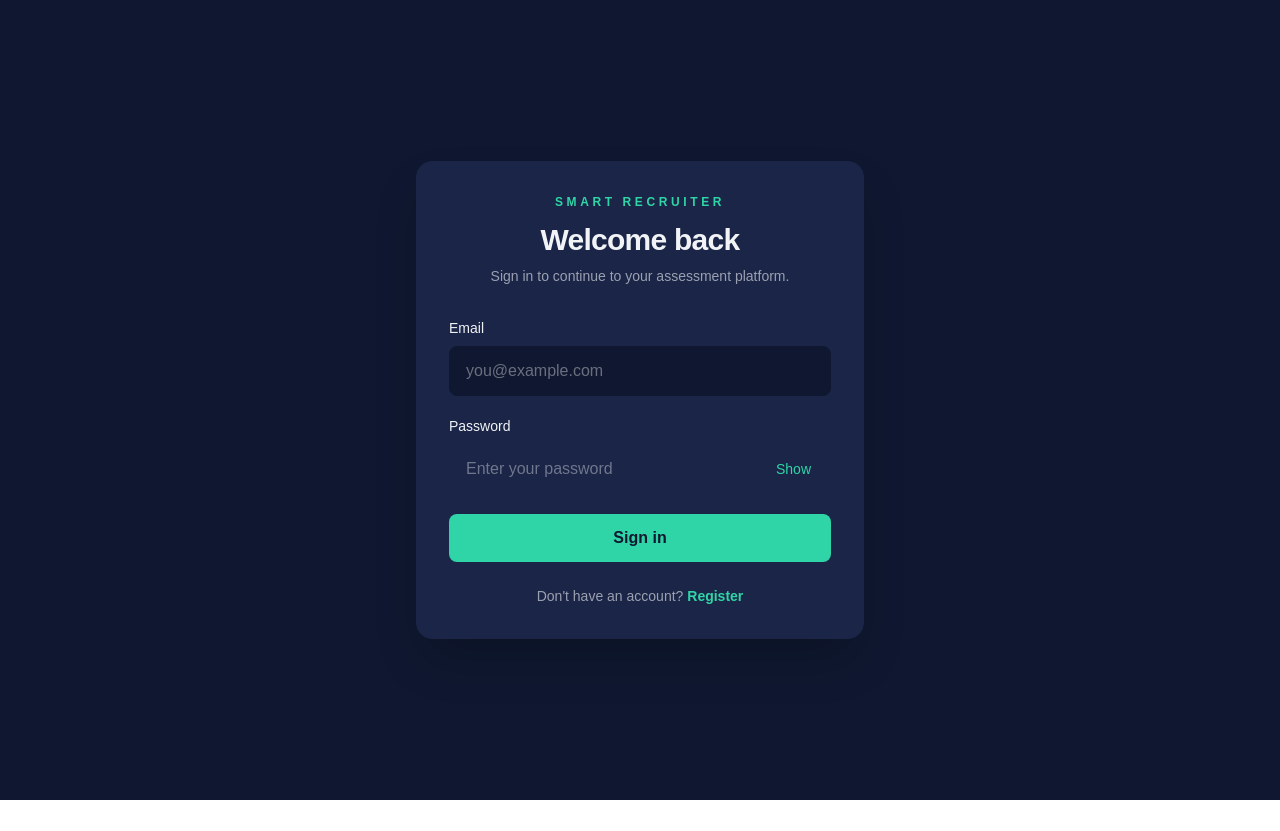
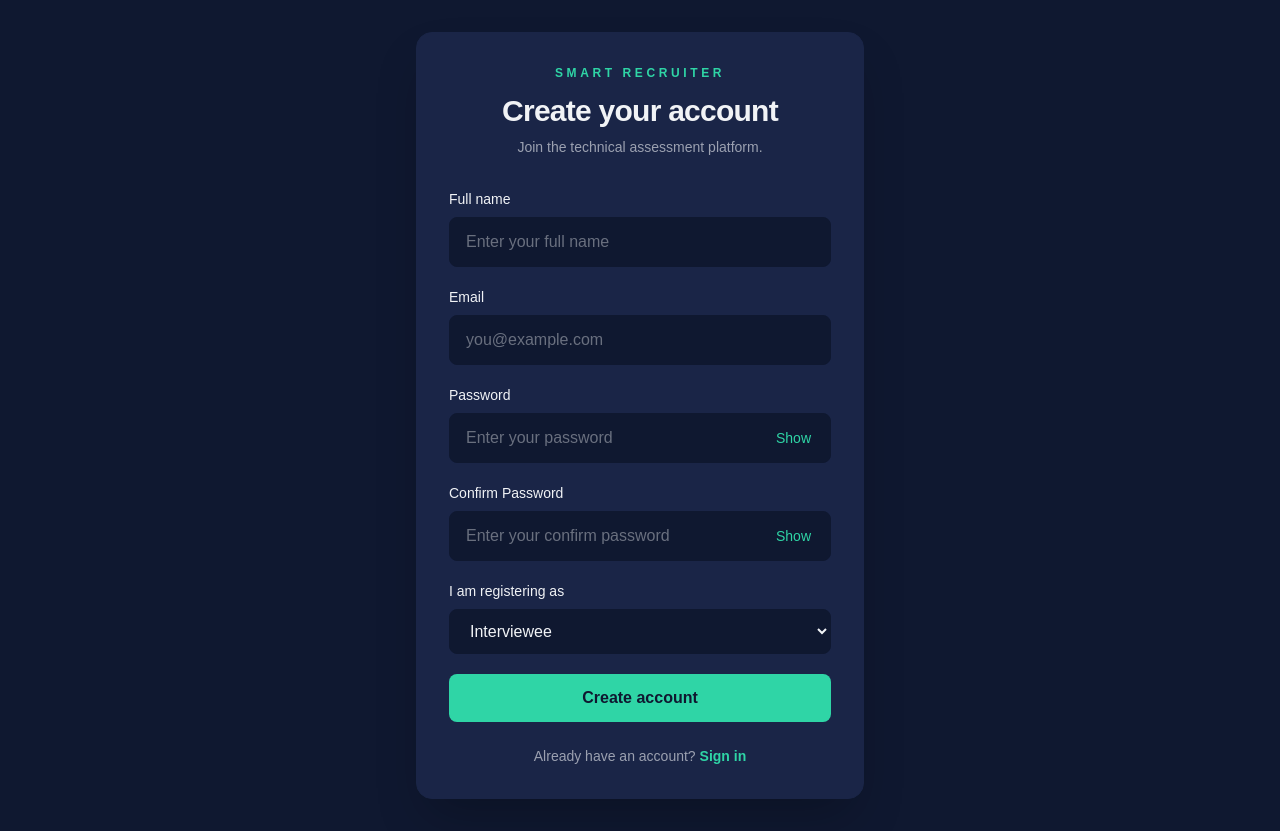
Before and after one commit to lysaomondi/smart-recruiter, a React (Vite) app in the folder frontend/: page / in a window 1280 px wide. Before the commit the page ends 800 px from the top, so only its background shows below. Built offline with nearby package versions, Linux system fonts and the light colour scheme.

Commit message:
feat: build registration interface

```diff
--- a/frontend/src/App.jsx
+++ b/frontend/src/App.jsx
@@ -1,7 +1,7 @@
-import Login from "./pages/auth/Login";
+import Register from "./pages/auth/Register";
 
 function App() {
-  return <Login />;
+  return <Register />;
 }
 
 export default App;
--- a/frontend/src/components/auth/PasswordInput.jsx
+++ b/frontend/src/components/auth/PasswordInput.jsx
@@ -1,6 +1,11 @@
 import { useState } from "react";
 
-function PasswordInput({ value, onChange, name = "password" }) {
+function PasswordInput({
+  value,
+  onChange,
+  name = "password",
+  label = "Password",
+}) {
   const [showPassword, setShowPassword] = useState(false);
 
   return (
@@ -9,7 +14,7 @@ function PasswordInput({ value, onChange, name = "password" }) {
         htmlFor={name}
         className="mb-2 block text-sm font-medium text-[#F1F3F6]"
       >
-        Password
+        {label}
       </label>
 
       <div className="relative">
@@ -19,8 +24,8 @@ function PasswordInput({ value, onChange, name = "password" }) {
           type={showPassword ? "text" : "password"}
           value={value}
           onChange={onChange}
-          placeholder="Enter your password"
-          className="w-full rounded-lg border border-[#1A2547] bg-[#1A2547] px-4 py-3 pr-20 text-[#F1F3F6] outline-none transition placeholder:text-[#F1F3F6]/40 focus:border-[#2FD5A6] focus:ring-2 focus:ring-[#2FD5A6]/20"
+          placeholder={`Enter your ${label.toLowerCase()}`}
+          className="w-full rounded-lg border border-[#0F1830] bg-[#0F1830] px-4 py-3 pr-20 text-[#F1F3F6] outline-none transition placeholder:text-[#F1F3F6]/40 focus:border-[#2FD5A6] focus:ring-2 focus:ring-[#2FD5A6]/20"
         />
 
         <button
--- a/frontend/src/pages/auth/Register.jsx
+++ b/frontend/src/pages/auth/Register.jsx
@@ -0,0 +1,281 @@
+import { useState } from "react";
+import PasswordInput from "../../components/auth/PasswordInput";
+
+function Register() {
+  const [formData, setFormData] = useState({
+    fullName: "",
+    email: "",
+    password: "",
+    confirmPassword: "",
+    role: "interviewee",
+  });
+
+  const [errors, setErrors] = useState({});
+  const [isLoading, setIsLoading] = useState(false);
+  const [successMessage, setSuccessMessage] = useState("");
+
+  function handleChange(event) {
+    const { name, value } = event.target;
+
+    setFormData((current) => ({
+      ...current,
+      [name]: value,
+    }));
+
+    if (errors[name]) {
+      setErrors((current) => ({
+        ...current,
+        [name]: "",
+      }));
+    }
+
+    setSuccessMessage("");
+  }
+
+  function validateForm() {
+    const newErrors = {};
+
+    if (!formData.fullName.trim()) {
+      newErrors.fullName = "Full name is required.";
+    }
+
+    if (!formData.email.trim()) {
+      newErrors.email = "Email is required.";
+    } else if (!/\S+@\S+\.\S+/.test(formData.email)) {
+      newErrors.email = "Please enter a valid email address.";
+    }
+
+    if (!formData.password) {
+      newErrors.password = "Password is required.";
+    } else if (formData.password.length < 8) {
+      newErrors.password = "Password must be at least 8 characters.";
+    }
+
+    if (!formData.confirmPassword) {
+      newErrors.confirmPassword = "Please confirm your password.";
+    } else if (formData.password !== formData.confirmPassword) {
+      newErrors.confirmPassword = "Passwords do not match.";
+    }
+
+    if (!formData.role) {
+      newErrors.role = "Please select a role.";
+    }
+
+    return newErrors;
+  }
+
+  function handleSubmit(event) {
+    event.preventDefault();
+
+    setSuccessMessage("");
+
+    const validationErrors = validateForm();
+
+    if (Object.keys(validationErrors).length > 0) {
+      setErrors(validationErrors);
+      return;
+    }
+
+    setErrors({});
+    setIsLoading(true);
+
+    // Temporary registration simulation.
+    // The real API will be connected later.
+    setTimeout(() => {
+      setIsLoading(false);
+      setSuccessMessage("Registration form submitted successfully.");
+    }, 1000);
+  }
+
+  return (
+    <main className="min-h-screen bg-[#0F1830] px-4 py-8 text-[#F1F3F6] sm:px-6">
+      <div className="flex min-h-[calc(100vh-4rem)] items-center justify-center">
+        <section className="w-full max-w-md rounded-2xl border border-[#1A2547] bg-[#1A2547] p-6 shadow-2xl sm:p-8">
+          {/* Branding */}
+          <div className="mb-8 text-center">
+            <p className="mb-3 text-xs font-semibold uppercase tracking-[0.3em] text-[#2FD5A6]">
+              Smart Recruiter
+            </p>
+
+            <h1 className="text-3xl font-bold tracking-tight">
+              Create your account
+            </h1>
+
+            <p className="mt-2 text-sm text-[#F1F3F6]/60">
+              Join the technical assessment platform.
+            </p>
+          </div>
+
+          {/* Success */}
+          {successMessage && (
+            <div
+              role="status"
+              className="mb-5 rounded-lg border border-[#2FD5A6]/30 bg-[#2FD5A6]/10 px-4 py-3 text-sm text-[#2FD5A6]"
+            >
+              {successMessage}
+            </div>
+          )}
+
+          <form onSubmit={handleSubmit} className="space-y-5" noValidate>
+            {/* Full name */}
+            <div>
+              <label
+                htmlFor="fullName"
+                className="mb-2 block text-sm font-medium"
+              >
+                Full name
+              </label>
+
+              <input
+                id="fullName"
+                name="fullName"
+                type="text"
+                value={formData.fullName}
+                onChange={handleChange}
+                placeholder="Enter your full name"
+                aria-invalid={Boolean(errors.fullName)}
+                className={`w-full rounded-lg border bg-[#0F1830] px-4 py-3 text-[#F1F3F6] outline-none transition placeholder:text-[#F1F3F6]/40 focus:ring-2 ${
+                  errors.fullName
+                    ? "border-[#E85C4A] focus:border-[#E85C4A] focus:ring-[#E85C4A]/20"
+                    : "border-[#0F1830] focus:border-[#2FD5A6] focus:ring-[#2FD5A6]/20"
+                }`}
+              />
+
+              {errors.fullName && (
+                <p className="mt-2 text-sm text-[#E85C4A]">
+                  {errors.fullName}
+                </p>
+              )}
+            </div>
+
+            {/* Email */}
+            <div>
+              <label
+                htmlFor="register-email"
+                className="mb-2 block text-sm font-medium"
+              >
+                Email
+              </label>
+
+              <input
+                id="register-email"
+                name="email"
+                type="email"
+                value={formData.email}
+                onChange={handleChange}
+                placeholder="you@example.com"
+                aria-invalid={Boolean(errors.email)}
+                className={`w-full rounded-lg border bg-[#0F1830] px-4 py-3 text-[#F1F3F6] outline-none transition placeholder:text-[#F1F3F6]/40 focus:ring-2 ${
+                  errors.email
+                    ? "border-[#E85C4A] focus:border-[#E85C4A] focus:ring-[#E85C4A]/20"
+                    : "border-[#0F1830] focus:border-[#2FD5A6] focus:ring-[#2FD5A6]/20"
+                }`}
+              />
+
+              {errors.email && (
+                <p className="mt-2 text-sm text-[#E85C4A]">
+                  {errors.email}
+                </p>
+              )}
+            </div>
+
+            {/* Password */}
+            <div>
+              <PasswordInput
+                name="register-password"
+                value={formData.password}
+                onChange={(event) =>
+                  handleChange({
+                    target: {
+                      name: "password",
+                      value: event.target.value,
+                    },
+                  })
+                }
+              />
+
+              {errors.password && (
+                <p className="mt-2 text-sm text-[#E85C4A]">
+                  {errors.password}
+                </p>
+              )}
+            </div>
+
+            {/* Confirm password */}
+            <div>
+              <PasswordInput
+                name="confirmPassword"
+                label="Confirm Password"
+                value={formData.confirmPassword}
+                onChange={(event) =>
+                  handleChange({
+                    target: {
+                      name: "confirmPassword",
+                      value: event.target.value,
+                    },
+                  })
+                }
+              />
+
+              {/* Override the label generated by PasswordInput */}
+              {errors.confirmPassword && (
+                <p className="mt-2 text-sm text-[#E85C4A]">
+                  {errors.confirmPassword}
+                </p>
+              )}
+            </div>
+
+            {/* Role */}
+            <div>
+              <label
+                htmlFor="role"
+                className="mb-2 block text-sm font-medium"
+              >
+                I am registering as
+              </label>
+
+              <select
+                id="role"
+                name="role"
+                value={formData.role}
+                onChange={handleChange}
+                className="w-full rounded-lg border border-[#0F1830] bg-[#0F1830] px-4 py-3 text-[#F1F3F6] outline-none transition focus:border-[#2FD5A6] focus:ring-2 focus:ring-[#2FD5A6]/20"
+              >
+                <option value="interviewee">Interviewee</option>
+                <option value="recruiter">Recruiter</option>
+              </select>
+
+              {errors.role && (
+                <p className="mt-2 text-sm text-[#E85C4A]">
+                  {errors.role}
+                </p>
+              )}
+            </div>
+
+            {/* Submit */}
+            <button
+              type="submit"
+              disabled={isLoading}
+              className="w-full rounded-lg bg-[#2FD5A6] px-4 py-3 font-semibold text-[#0F1830] transition hover:brightness-110 focus:outline-none focus:ring-2 focus:ring-[#2FD5A6] focus:ring-offset-2 focus:ring-offset-[#1A2547] disabled:cursor-not-allowed disabled:opacity-60"
+            >
+              {isLoading ? "Creating account..." : "Create account"}
+            </button>
+          </form>
+
+          {/* Login link */}
+          <p className="mt-6 text-center text-sm text-[#F1F3F6]/60">
+            Already have an account?{" "}
+            <button
+              type="button"
+              className="font-semibold text-[#2FD5A6] transition hover:text-[#F1F3F6]"
+            >
+              Sign in
+            </button>
+          </p>
+        </section>
+      </div>
+    </main>
+  );
+}
+
+export default Register;
```
